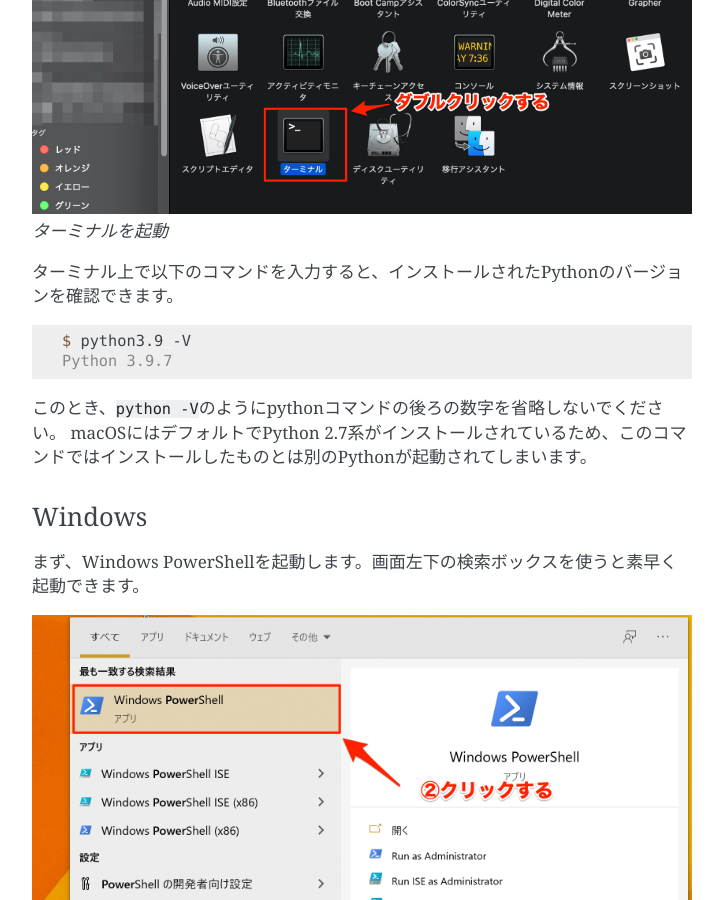
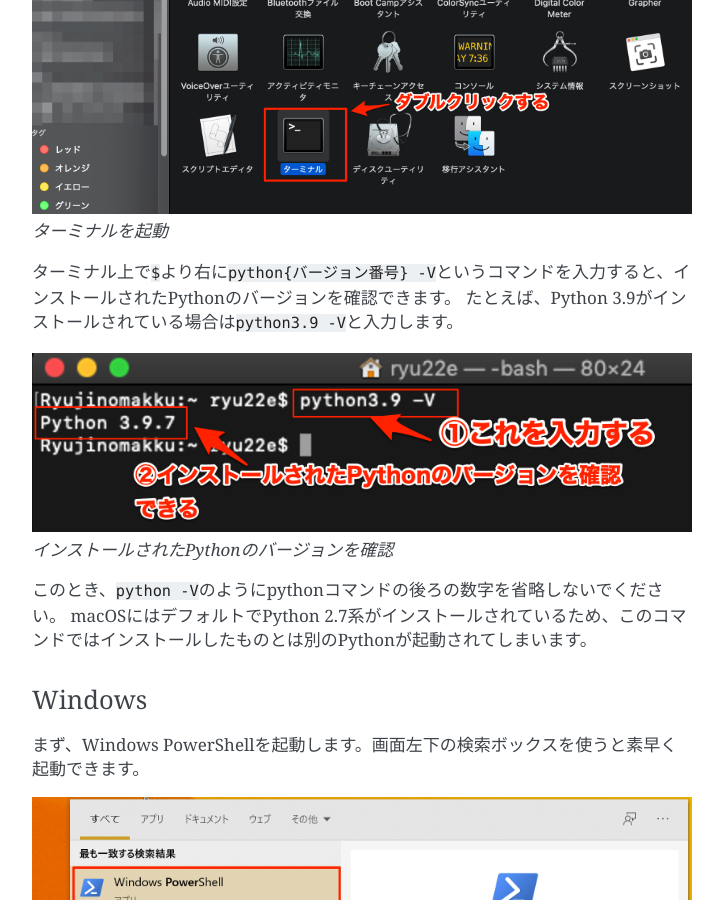
Before and after one commit to python-ed-open-doc/python-starter-guide, a Sphinx documentation site: the page built from source/python-setup/start-up-and-interpreter.md, in a window 1280 px wide and 900 px high, scrolled down 1035 px. Shown: the whole window, without its empty margins (388-1111 px from the left). Built offline with Sphinx 7.4.7, drawn with Linux system fonts in a browser that asks for light colours; some of the changed text lies outside the part shown.

Commit message:
Pythonのバージョン確認方法についての説明を更新

````diff
--- a/source/python-setup/start-up-and-interpreter.md
+++ b/source/python-setup/start-up-and-interpreter.md
@@ -16,12 +16,11 @@
 ![ターミナルを起動](./images/run-python-for-mac-2.png)
 *ターミナルを起動*
 
-ターミナル上で以下のコマンドを入力すると、インストールされたPythonのバージョンを確認できます。
+ターミナル上で`$`より右に`python{バージョン番号} -V`というコマンドを入力すると、インストールされたPythonのバージョンを確認できます。
+たとえば、Python 3.9がインストールされている場合は`python3.9 -V`と入力します。
 
-```console
-$ python3.9 -V
-Python 3.9.7
-```
+![インストールされたPythonのバージョンを確認](./images/show-python-version-for-mac.png)
+*インストールされたPythonのバージョンを確認*
 
 このとき、`python -V`のようにpythonコマンドの後ろの数字を省略しないでください。
 macOSにはデフォルトでPython 2.7系がインストールされているため、このコマンドではインストールしたものとは別のPythonが起動されてしまいます。
@@ -37,12 +36,10 @@
 ![スタートボタンからWindows PowerShellを起動](./images/run-python-for-win-2.png)
 *スタートボタンからWindows PowerShellを起動*
 
-ターミナル上で以下のコマンドを入力すると、インストールされたPythonのバージョンを確認できます。
+ターミナル上で`>`より右に`python -V`というコマンドを入力すると、インストールされたPythonのバージョンを確認できます。
 
-```console
-PS C:\Users\**** python -V
-Python 3.9.7
-```
+![インストールされたPythonのバージョンを確認](./images/show-python-version-for-win.png)
+*インストールされたPythonのバージョンを確認*
 
 ## Pythonの対話モード
 
````
Also changed, not shown: source/python-setup/images/show-python-version-for-mac.png (added), source/python-setup/images/show-python-version-for-win.png (added).
